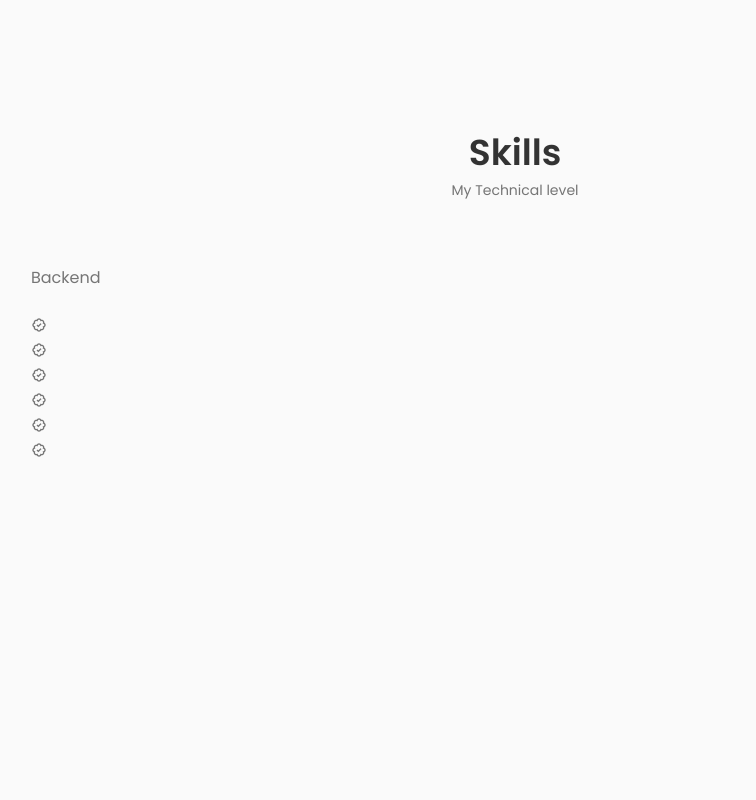
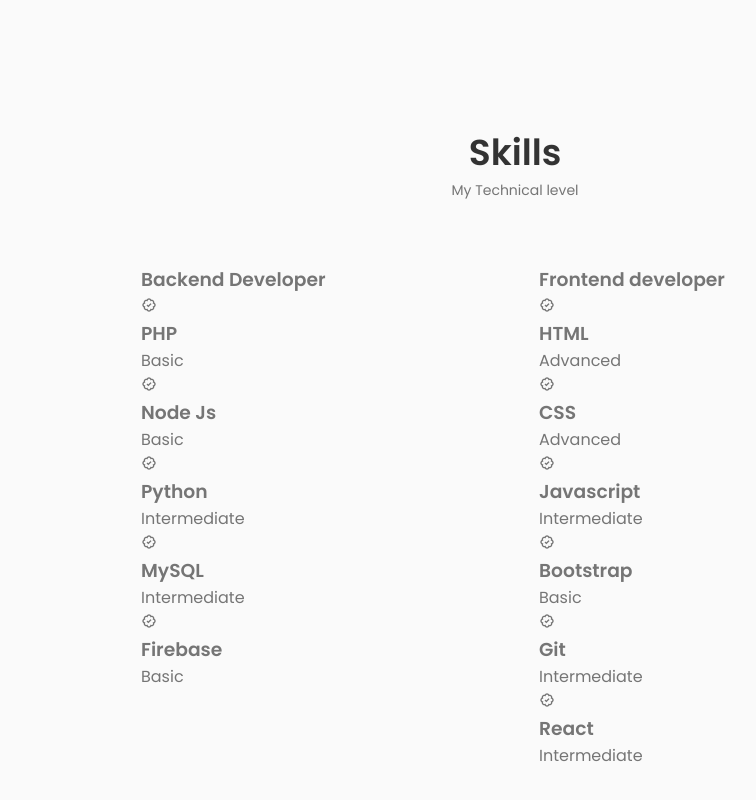
Before and after one commit to Chanukaisuru/Portfolio, a React (Create React App) app in the folder portfolio/: page / in a window 1280 px wide. Shown: the part 1295-2095 px from the top of the page, without its empty margins (125-881 px from the left). Before the commit the page ends 1791 px from the top, so only its background shows below. Built offline with nearby package versions, Linux system fonts and the light colour scheme.

Commit message:
modified:   portfolio/src/components/skills/Backend.jsx 	modified:   portfolio/src/components/skills/Frontend.jsx

```diff
--- a/portfolio/src/components/skills/Backend.jsx
+++ b/portfolio/src/components/skills/Backend.jsx
@@ -2,7 +2,67 @@ import React from 'react'
 
 const Backend = () => {
   return (
-    <div>Backend</div>
+    <div className="skills_content">
+        <h3 className="skills_title">Backend Developer</h3>
+
+        <div className="skills_box">
+            <div className="skills_group">
+                <div className="skills_data">
+                    <i class='bx bx-badge-check'></i>
+
+                    <div>
+                        <h3 className="skills_name">PHP</h3>
+                        <span className="skills_level">Basic</span>
+                    </div>
+                </div>
+
+
+                <div className="skills_data">
+                    <i class='bx bx-badge-check'></i>
+
+                    <div>
+                        <h3 className="skills_name">Node Js</h3>
+                        <span className="skills_level">Basic</span>
+                    </div>
+                </div>
+
+
+                <div className="skills_data">
+                    <i class='bx bx-badge-check'></i>
+
+                    <div>
+                        <h3 className="skills_name">Python</h3>
+                        <span className="skills_level">Intermediate</span>
+                    </div>
+                </div>
+            </div>
+
+            <div className="skills_group">
+                <div className="skills_data">
+                    <i class='bx bx-badge-check'></i>
+
+                    <div>
+                        <h3 className="skills_name">MySQL</h3>
+                        <span className="skills_level">Intermediate</span>
+                    </div>
+                </div>
+
+
+                <div className="skills_data">
+                    <i class='bx bx-badge-check'></i>
+
+                    <div>
+                        <h3 className="skills_name">Firebase</h3>
+                        <span className="skills_level">Basic</span>
+                    </div>
+                </div>
+
+
+
+            </div>
+        </div>
+
+    </div>
   )
 }
 
--- a/portfolio/src/components/skills/Frontend.jsx
+++ b/portfolio/src/components/skills/Frontend.jsx
@@ -1,9 +1,9 @@
-import React from 'react'
+import React from 'react';
 
 const Frontend = () => {
   return (
     <div className="skills_content">
-        <h3 className="skills_title"></h3>
+        <h3 className="skills_title">Frontend developer</h3>
 
         <div className="skills_box">
             <div className="skills_group">
@@ -11,8 +11,8 @@ const Frontend = () => {
                     <i class='bx bx-badge-check'></i>
 
                     <div>
-                        <h3 className="skills_name"></h3>
-                        <span className="skills_level"></span>
+                        <h3 className="skills_name">HTML</h3>
+                        <span className="skills_level">Advanced</span>
                     </div>
                 </div>
 
@@ -21,8 +21,8 @@ const Frontend = () => {
                     <i class='bx bx-badge-check'></i>
 
                     <div>
-                        <h3 className="skills_name"></h3>
-                        <span className="skills_level"></span>
+                        <h3 className="skills_name">CSS</h3>
+                        <span className="skills_level">Advanced</span>
                     </div>
                 </div>
 
@@ -31,8 +31,8 @@ const Frontend = () => {
                     <i class='bx bx-badge-check'></i>
 
                     <div>
-                        <h3 className="skills_name"></h3>
-                        <span className="skills_level"></span>
+                        <h3 className="skills_name">Javascript</h3>
+                        <span className="skills_level">Intermediate</span>
                     </div>
                 </div>
             </div>
@@ -42,8 +42,8 @@ const Frontend = () => {
                     <i class='bx bx-badge-check'></i>
 
                     <div>
-                        <h3 className="skills_name"></h3>
-                        <span className="skills_level"></span>
+                        <h3 className="skills_name">Bootstrap</h3>
+                        <span className="skills_level">Basic</span>
                     </div>
                 </div>
 
@@ -52,8 +52,8 @@ const Frontend = () => {
                     <i class='bx bx-badge-check'></i>
 
                     <div>
-                        <h3 className="skills_name"></h3>
-                        <span className="skills_level"></span>
+                        <h3 className="skills_name">Git</h3>
+                        <span className="skills_level">Intermediate</span>
                     </div>
                 </div>
 
@@ -62,8 +62,8 @@ const Frontend = () => {
                     <i class='bx bx-badge-check'></i>
 
                     <div>
-                        <h3 className="skills_name"></h3>
-                        <span className="skills_level"></span>
+                        <h3 className="skills_name">React</h3>
+                        <span className="skills_level">Intermediate</span>
                     </div>
                 </div>
             </div>
--- a/portfolio/src/components/skills/skills.css
+++ b/portfolio/src/components/skills/skills.css
@@ -0,0 +1,5 @@
+.skills_container{
+    grid-template-columns: repeat(2, 350px);
+    column-gap: 3rem;
+    justify-content: center;
+}
```
